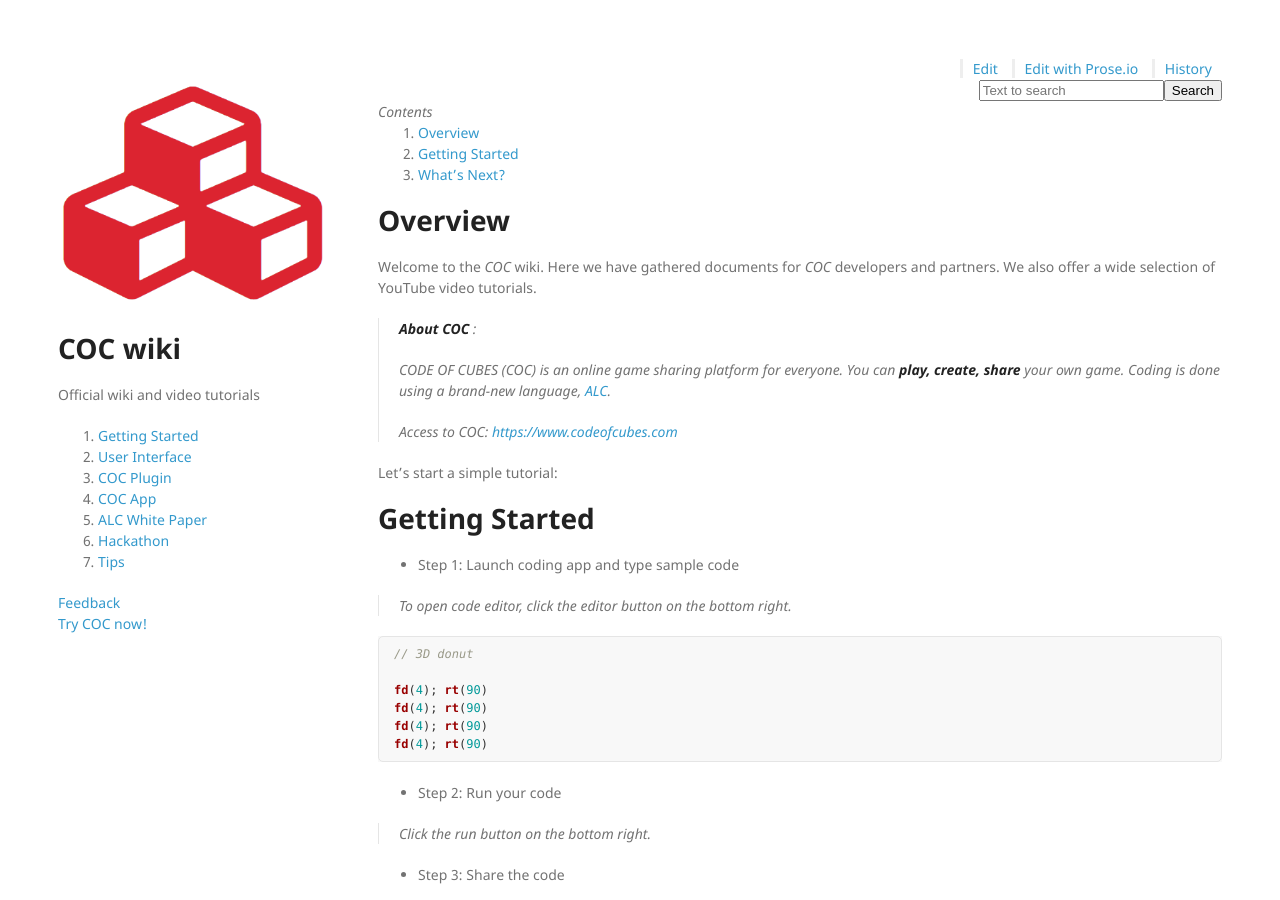
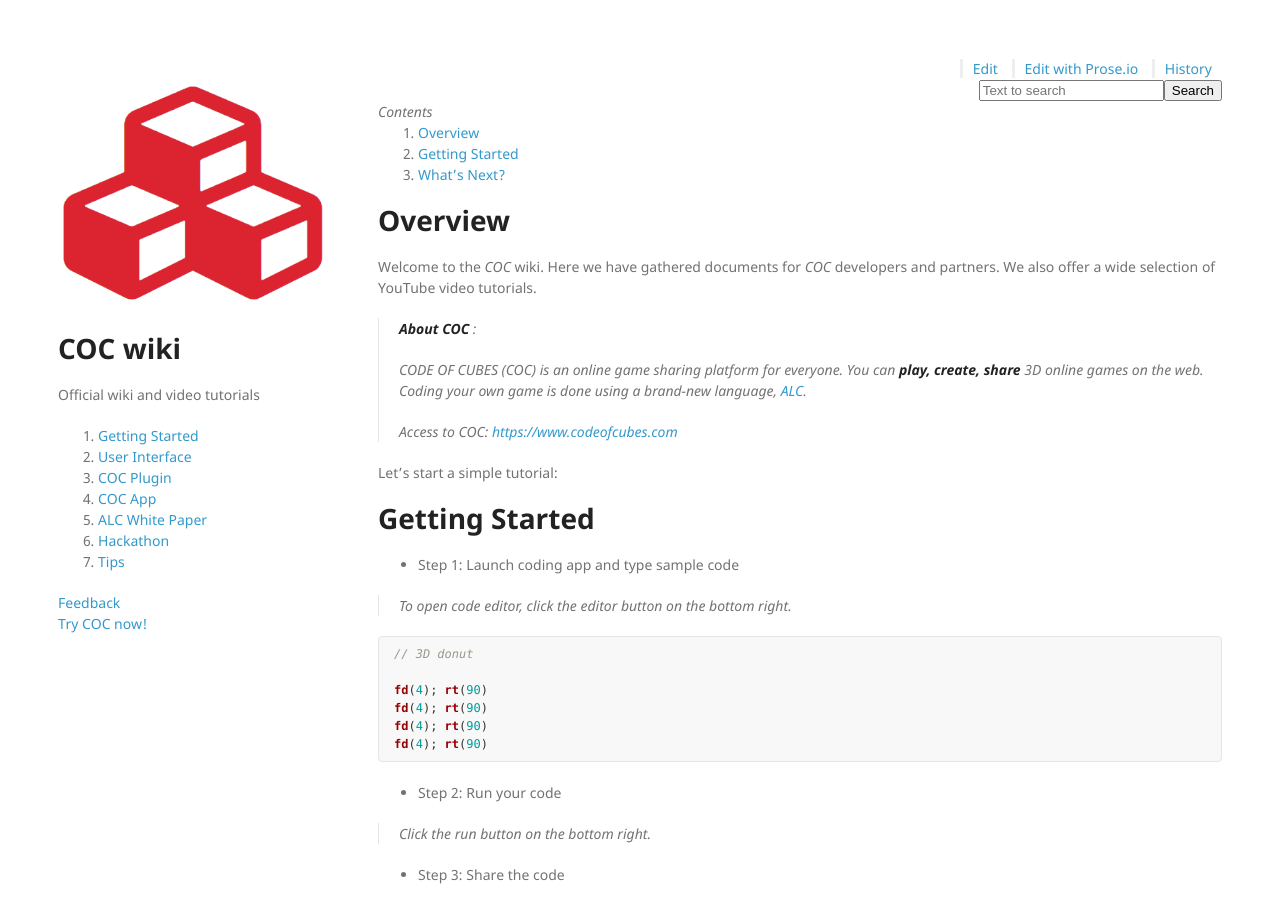
Before and after one commit to daisykim/daisykim.github.io, a Jekyll site: the page built from index.md, in a window 1280 px wide and 900 px high. Built offline with Jekyll 4.4.1, drawn with Linux system fonts in a browser that asks for light colours; nearby versions of some CDN libraries.

Commit message:
Update index.md

```diff
--- a/index.md
+++ b/index.md
@@ -10,8 +10,8 @@ We also offer a wide selection of YouTube video tutorials.
 > **About _COC_** :
 >
 > CODE OF CUBES (COC) is an online game sharing platform for everyone.
-> You can **play, create, share** your own game.
-> Coding is done using a brand-new language, [_ALC_](p/alc-1.0-white-paper).
+> You can **play, create, share** 3D online games on the web.
+> Coding your own game is done using a brand-new language, [_ALC_](p/alc-1.0-white-paper).
 >
 > Access to COC: [https://www.codeofcubes.com](https://www.codeofcubes.com)
 
```
